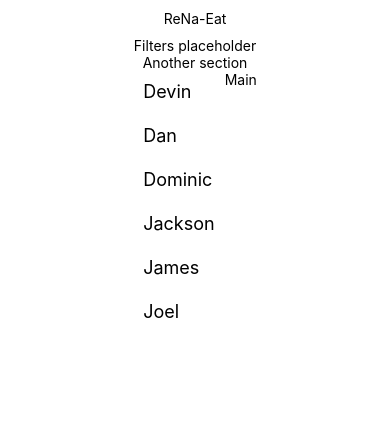
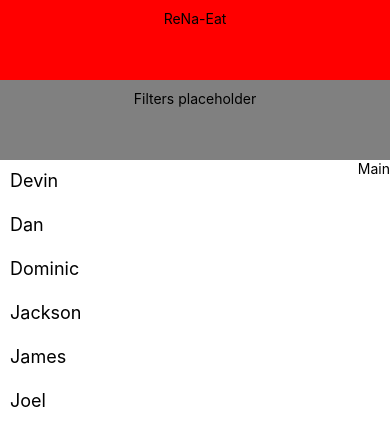
Before and after one commit to odedmagger/CuisineReactNative2, a React Native app: screen / in a window 390 px wide. Shown: the top 446 px of the page. Built offline with nearby package versions, Linux system fonts and the light colour scheme.

Commit message:
Colored different sections

```diff
--- a/App.js
+++ b/App.js
@@ -6,14 +6,11 @@ import RestaurantsList from './RestaurantsList';
 export default function App() {
   return (
     <View style={styles.container}>
-      <View style={styles.section}>
+      <View style={[styles.section, { height: 80, backgroundColor: 'red' }]}>
         <Text>ReNa-Eat</Text>
       </View>
-      <View>
+      <View style={[styles.section, { height: 80, backgroundColor: 'grey' }]}>
         <Text>Filters placeholder</Text>
-      </View>
-      <View>
-        <Text>Another section</Text>
       </View>
       <View style={styles.multiitemSection}>
         <RestaurantsList/>
@@ -30,14 +27,14 @@ const styles = StyleSheet.create({
   container: {
     flex: 1,
     backgroundColor: '#fff',
-    alignItems: 'center',
     justifyContent: 'center',
   },
   section: {
-    padding: 10
+    padding: 10,
+    alignItems: 'center'
   },
   multiitemSection: {
     flex: 1,
-    flexDirection: 'row'
+    flexDirection: 'row',
   },
 });
```
